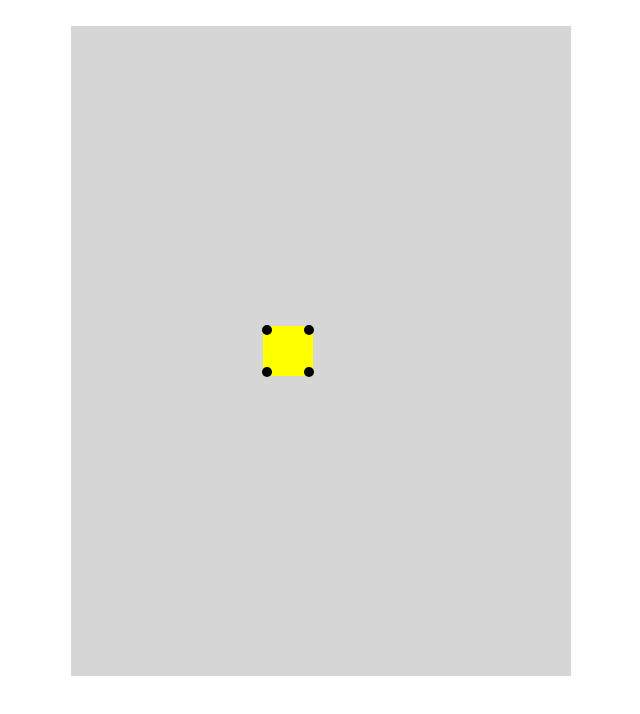
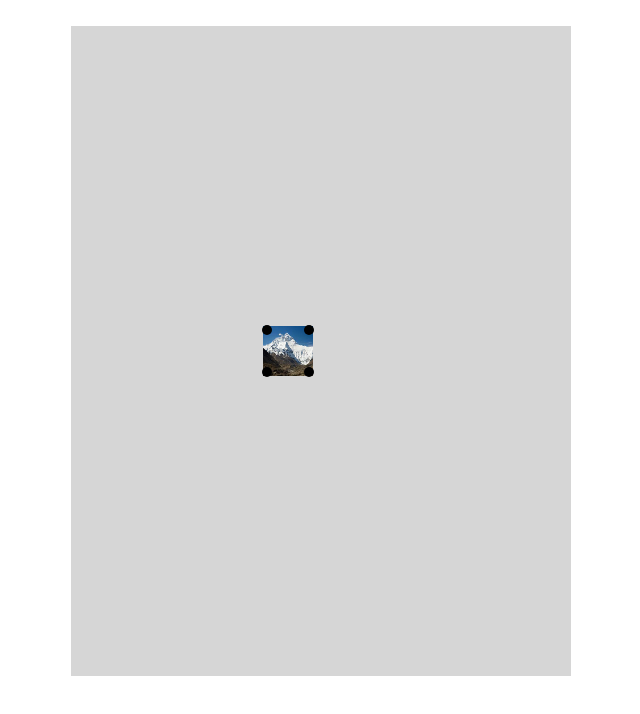
Before and after one commit to NIPPANRAJAK/Resizer-react, a React (Create React App) app: page / in a window 1280 px wide. Shown: the top 714 px of the page, without its empty margins (313-953 px from the left). Built offline with nearby package versions, Linux system fonts and the light colour scheme.

Commit message:
third commit

```diff
--- a/src/App.css
+++ b/src/App.css
@@ -15,7 +15,7 @@
   position: absolute;
   /* top: 40%; */
   left: 45%;
-  background: yellow;
+  /* background: yellow; */
   }
 
   .resizer{
@@ -52,6 +52,8 @@
     }
     .Image{
       z-index: 3;
-    height: 200px;
-    width: 200px;
+      -webkit-user-select: none;
+      -moz-user-select: none;
+      -ms-user-select: none;
+      user-select: none;
     }
--- a/src/Resizeable.js
+++ b/src/Resizeable.js
@@ -1,5 +1,6 @@
 import React, { useRef } from "react";
 import "./App.css";
+import image from "./image.jpg";
 export const Resizeable = (e) => {
   // const [isResizing, setIsResizing] = useState(false);
   // const resizerRef = useRef(null);
@@ -45,6 +46,7 @@ export const Resizeable = (e) => {
   return (
     <div className="main">
       <div ref={boxRef} className="item">
+      <img className="Image" style={{ width: "100%" , height: "100%"}} src={image} />
         <div className="resizer ne" onMouseDown={(e) => sizing(e)}></div>
         <div className="resizer nw" onMouseDown={(e) => sizing(e)}></div>
         <div className="resizer sw" onMouseDown={(e) => sizing(e)}></div>
@@ -53,4 +55,3 @@ export const Resizeable = (e) => {
     </div>
   );
 };
-// export default Resizeable;
```
Also changed, not shown: src/image.jpg.
